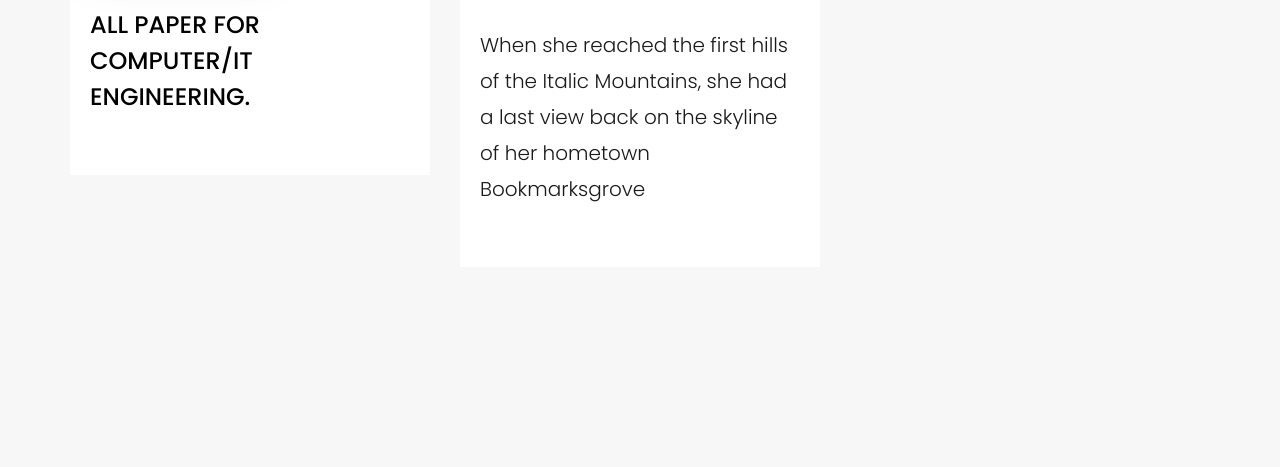
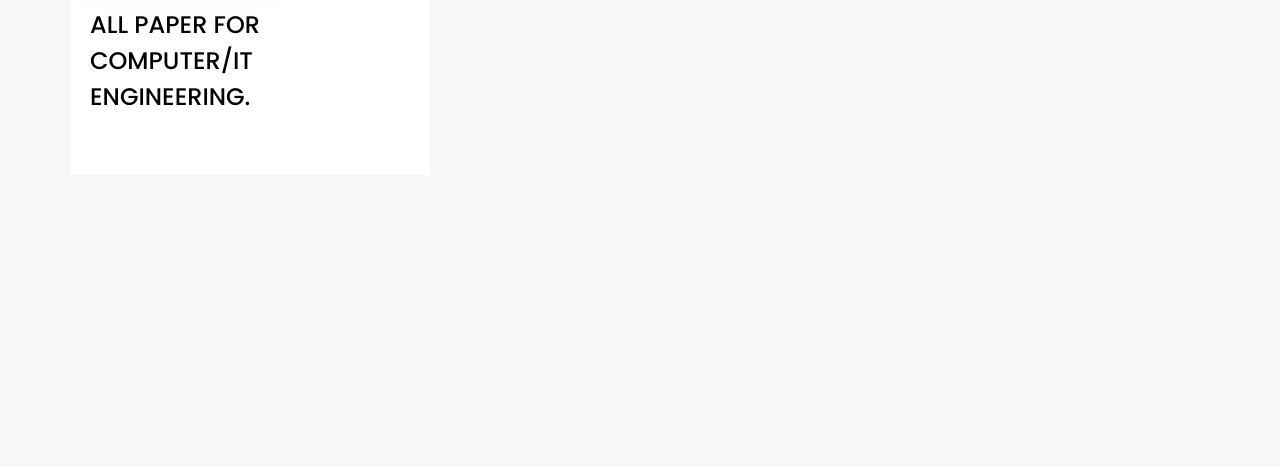
Before and after one commit to manalpambhar/site, a plain HTML site: page blog.html in a window 1280 px wide. Shown: the part 1002-1469 px from the top of the page. After the commit the page ends 1397 px from the top, so only its background shows below. Drawn offline with Linux system fonts and the light colour scheme.

Commit message:
Update blog.html

```diff
--- a/blog.html
+++ b/blog.html
@@ -150,7 +150,7 @@
 							</div>
 						</div>
 					</div>
-			<div class="col-md-4">
+			<!--<div class="col-md-4">
 						<div class="article animate-box">
 							<a href="blog-single.html" class="blog-img">
 								<img class="img-responsive" src="images/blog-5.jpg" alt="html5 bootstrap by colorlib.com">
@@ -163,7 +163,7 @@
 							</div>
 						</div>
 					</div>
-					<!--<div class="col-md-4">
+					<div class="col-md-4">
 						<div class="article animate-box">
 							<a href="blog-single.html" class="blog-img">
 								<img class="img-responsive" src="images/blog-8.jpg" alt="html5 bootstrap by colorlib.com">
```
